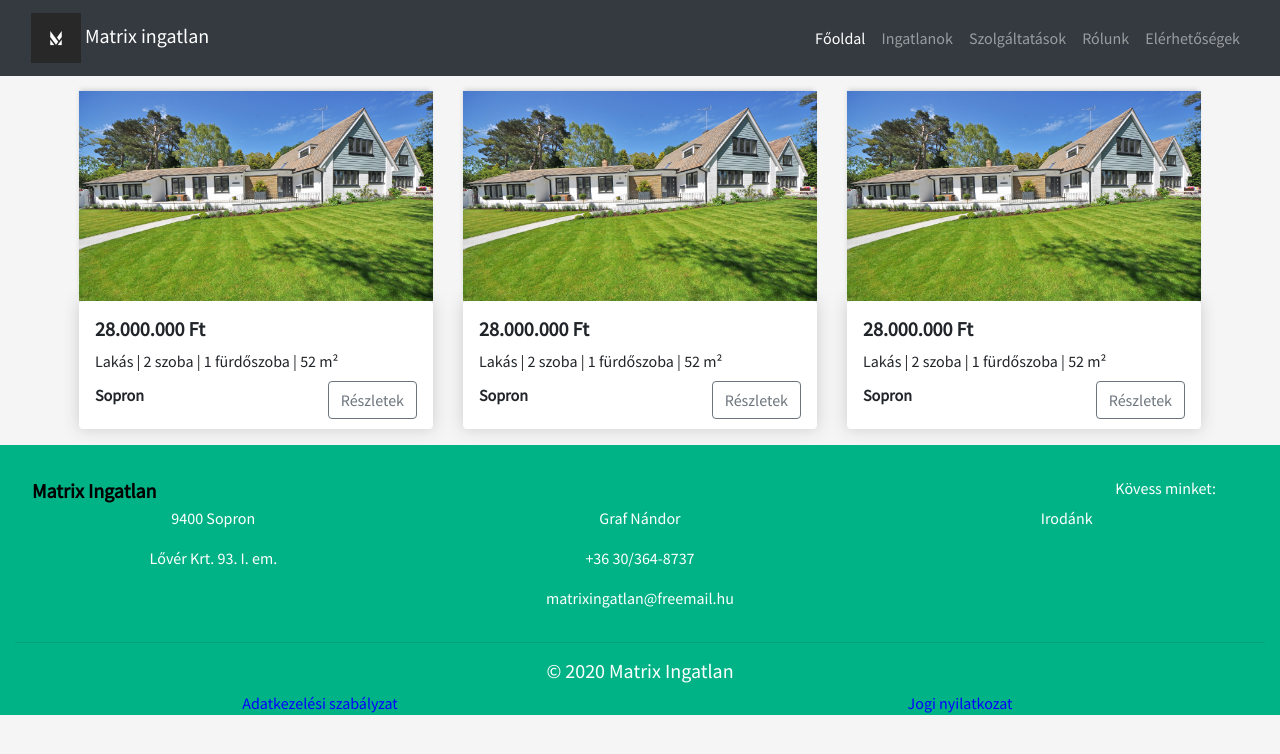
After one commit to janzsob/matrix_ingatlan, a Django app: page /ingatlanok/ in a window 1280 px wide. The commit adds this page. Shown: the top 754 px of the page. Run offline with Django 3.2, Linux system fonts and the light colour scheme; some libraries are stand-ins or nearby versions.

Commit message:
frontend for property categories

```diff
--- a/webapp/static/webapp/css/style.css
+++ b/webapp/static/webapp/css/style.css
@@ -65,3 +65,26 @@ hr.b-side {
 .row {
   padding-top: 15px;
 }
+
+/* Ingatlanok custom css */
+.prop-box {
+  background-color: #fff;
+  box-shadow: rgb(204, 204, 204) 0 0 16px;
+  border-radius: 4px;
+  padding: 1rem;
+  margin-bottom: 1rem;
+}
+
+.prop-box p {
+  margin-bottom: 8px;
+}
+
+.prop-box h6 {
+  padding-top: 5px;
+}
+
+img.cover {
+  width: 100%;
+  height: 210px;
+  box-shadow: -1px -3px 5px -2px rgb(204, 204, 204);
+}
--- a/webapp/templates/webapp/base.html
+++ b/webapp/templates/webapp/base.html
@@ -51,10 +51,10 @@
       <div class="collapse navbar-collapse" id="TogglerButton">
         <ul class="navbar-nav ml-auto mr-3">
           <li class="nav-item">
-            <a class="nav-link active" href="#">Főoldal</a>
+            <a class="nav-link active" href="{% url 'homepage' %}">Főoldal</a>
           </li>
           <li class="nav-item">
-            <a class="nav-link" href="#">Ingatlanok</a>
+            <a class="nav-link" href="{% url 'ingatlanok' %}">Ingatlanok</a>
           </li>
           <li class="nav-item">
             <a class="nav-link" href="#">Szolgáltatások</a>
--- /dev/null
+++ b/webapp/templates/webapp/ingatlanok.html
@@ -0,0 +1,52 @@
+{% extends "webapp/base.html" %} {% load static %} {% block content %}
+<div class="container-fluid" style="width: 90%;">
+  <div class="row ingatlanok-row">
+    <div class="col-md-4">
+      <img
+        class="cover"
+        src="{% static 'webapp/images/home.jpg' %}"
+        alt="home"
+      />
+      <div class="prop-box">
+        <h5><strong>28.000.000 Ft</strong></h5>
+        <p>Lakás | 2 szoba | 1 fürdőszoba | 52 m²</p>
+        <h6 style="display: inline-block;"><strong>Sopron</strong></h6>
+        <a class="btn btn-outline-secondary" href="#" style="float: right;"
+          >Részletek</a
+        >
+      </div>
+    </div>
+    <div class="col-md-4">
+      <img
+        class="cover"
+        src="{% static 'webapp/images/home.jpg' %}"
+        alt="home"
+      />
+      <div class="prop-box">
+        <h5><strong>28.000.000 Ft</strong></h5>
+        <p>Lakás | 2 szoba | 1 fürdőszoba | 52 m²</p>
+        <h6 style="display: inline-block;"><strong>Sopron</strong></h6>
+        <a class="btn btn-outline-secondary" href="#" style="float: right;"
+          >Részletek</a
+        >
+      </div>
+    </div>
+    <div class="col-md-4">
+      <img
+        class="cover"
+        src="{% static 'webapp/images/home.jpg' %}"
+        alt="home"
+      />
+      <div class="prop-box">
+        <h5><strong>28.000.000 Ft</strong></h5>
+        <p>Lakás | 2 szoba | 1 fürdőszoba | 52 m²</p>
+        <h6 style="display: inline-block;"><strong>Sopron</strong></h6>
+        <a class="btn btn-outline-secondary" href="#" style="float: right;"
+          >Részletek</a
+        >
+      </div>
+    </div>
+  </div>
+</div>
+
+{% endblock content %}
--- a/webapp/urls.py
+++ b/webapp/urls.py
@@ -4,4 +4,5 @@ from. import views
 
 urlpatterns = [
     path("", views.home, name="homepage"),
+    path("ingatlanok/", views.ingatlanok, name="ingatlanok"),
 ]
--- a/webapp/views.py
+++ b/webapp/views.py
@@ -8,3 +8,7 @@ def index(request):
 
 def home(request):
     return render(request, "webapp/home.html")
+
+
+def ingatlanok(request):
+    return render(request, "webapp/ingatlanok.html")
```
Also changed, not shown: webapp/static/webapp/images/home.jpg (added).
